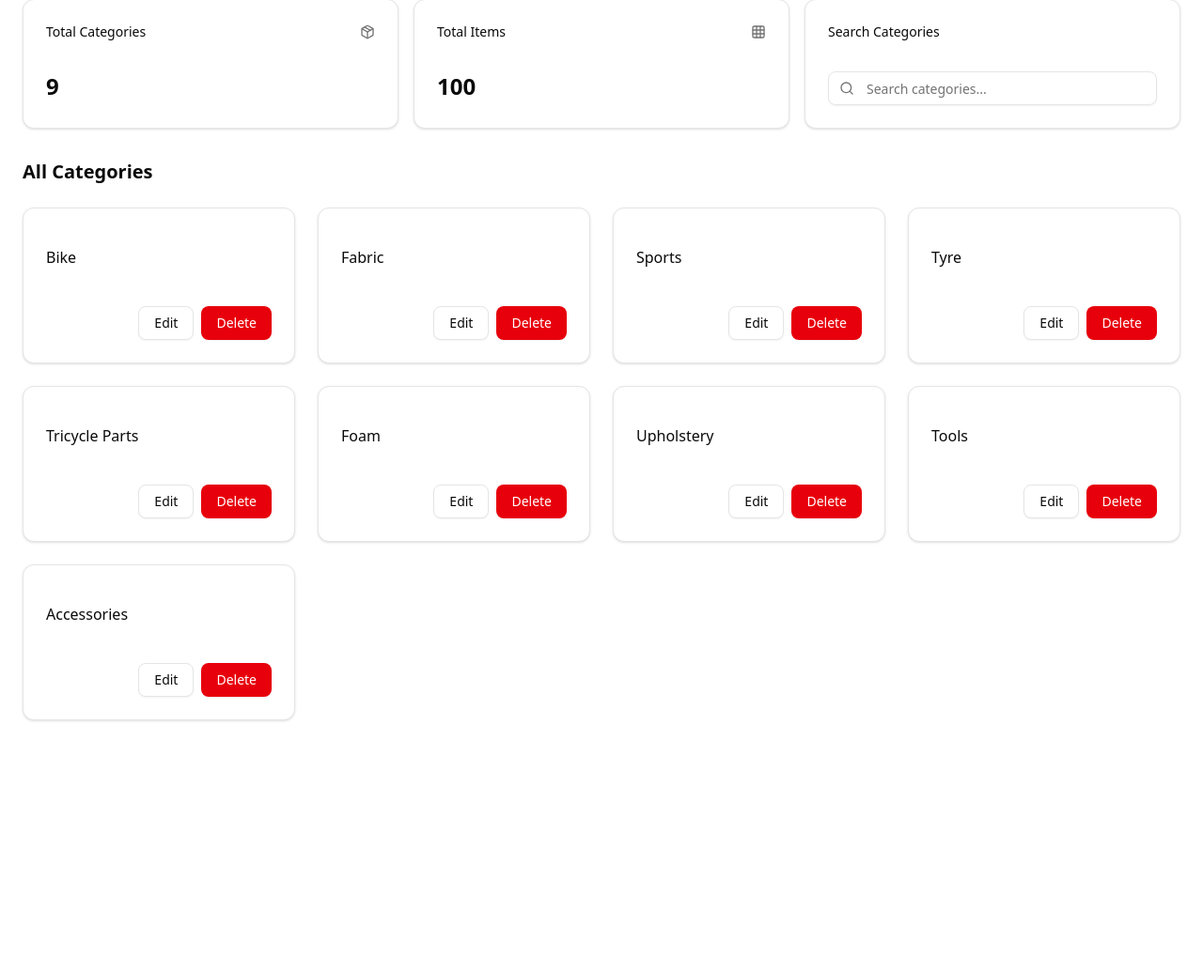
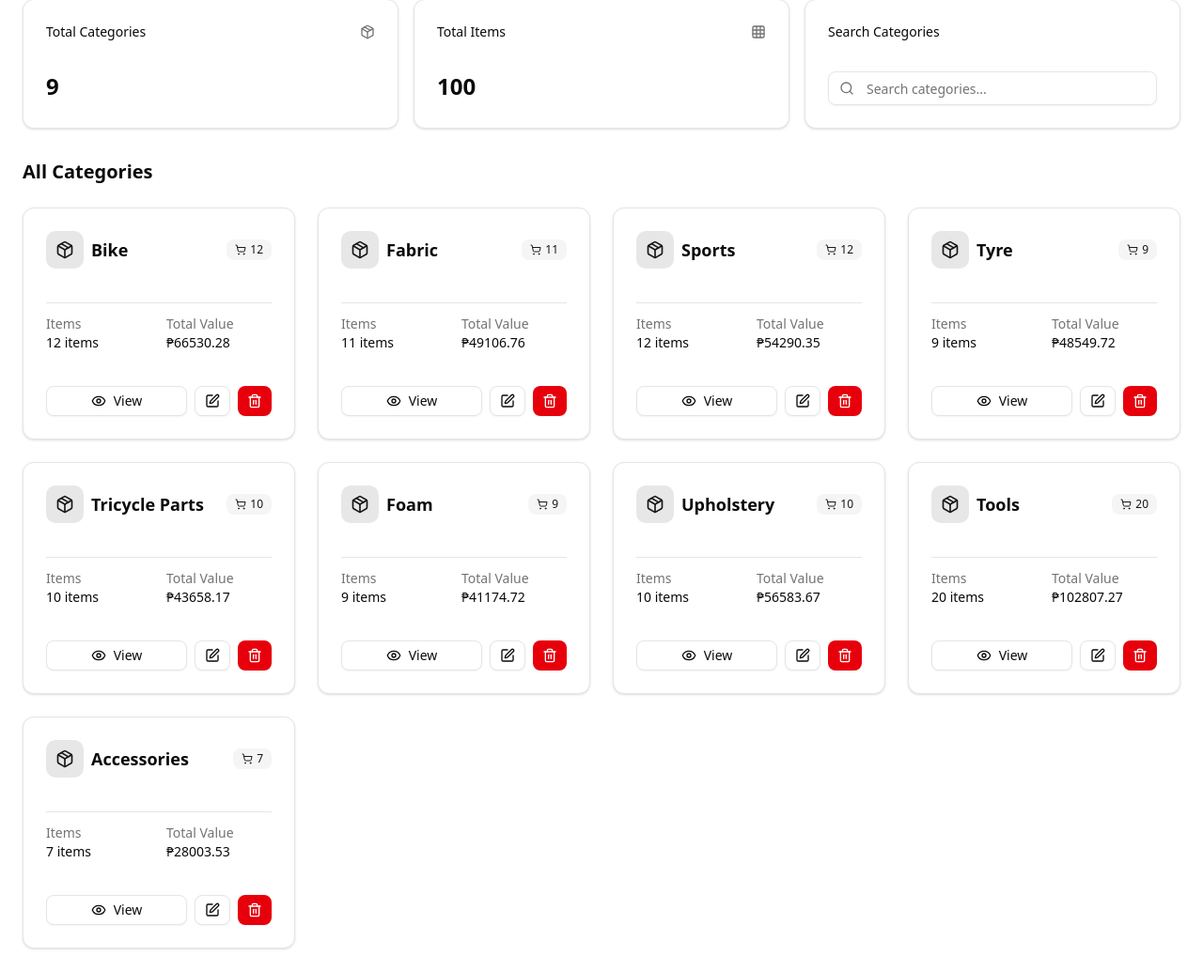
Before and after one commit to Rya-n123/novee-one, a Laravel app: page /categories in a window 1280 px wide. Shown: the part 182-1216 px from the top of the page at 94% size. Before the commit the page ends 950 px from the top, so only its background shows below. Run offline with Laravel 12, Linux system fonts and the light colour scheme; a user stored in the database is signed in; data comes from the database, SQL or seed files in the repository; style sheets or scripts are compiled from the project's sources; some libraries are stand-ins or nearby versions; some web fonts are replaced.

Commit message:
Enhanced CategoryCard with Professional Design
cgen-c871dc531b6a45d0b5c9b1ed94cb7b17

```diff
--- a/resources/js/components/categories/CategoryCard.tsx
+++ b/resources/js/components/categories/CategoryCard.tsx
@@ -1,8 +1,10 @@
-// components/categories/CategoryCard.tsx
 import TooltipWrapper from '@/components/TooltipWrapper';
 import { Button } from '@/components/ui/button';
-import { Card, CardContent, CardFooter } from '@/components/ui/card';
+import { Card, CardContent, CardFooter, CardHeader, CardTitle } from '@/components/ui/card';
+import { Badge } from '@/components/ui/badge';
+import { Separator } from '@/components/ui/separator';
 import { Category } from '@/types';
+import { Package, Edit, Trash2, Eye, ShoppingCart } from 'lucide-react';
 
 interface Props {
     category: Category;
@@ -12,23 +14,86 @@ interface Props {
 }
 
 export default function CategoryCard({ category, onEdit, onDelete, onView }: Props) {
+    const itemCount = (category as any).items?.length || 0;
+    const totalValue = (category as any).items?.reduce((sum: number, item: any) => sum + Number(item.price || 0), 0) || 0;
+
     return (
-        <Card className="cursor-pointer transition hover:ring-2 hover:ring-primary" onClick={() => onView(category)}>
-            <CardContent className="py-4">
-                <p className="font-medium">{category.name}</p>
+        <Card className="group cursor-pointer transition-all duration-200 hover:shadow-lg hover:scale-[1.02]" onClick={() => onView(category)}>
+            <CardHeader className="pb-3">
+                <div className="flex items-center justify-between">
+                    <div className="flex items-center gap-2">
+                        <div className="flex h-10 w-10 items-center justify-center rounded-lg bg-primary/10">
+                            <Package className="h-5 w-5 text-primary" />
+                        </div>
+                        <div>
+                            <CardTitle className="text-lg group-hover:text-primary transition-colors">
+                                {category.name}
+                            </CardTitle>
+                        </div>
+                    </div>
+                    <Badge variant="secondary" className="gap-1">
+                        <ShoppingCart className="h-3 w-3" />
+                        {itemCount}
+                    </Badge>
+                </div>
+            </CardHeader>
+
+            <CardContent className="pt-0">
+                <div className="space-y-3">
+                    <Separator />
+                    <div className="grid grid-cols-2 gap-4 text-sm">
+                        <div>
+                            <p className="text-muted-foreground">Items</p>
+                            <p className="font-medium">{itemCount} {itemCount === 1 ? 'item' : 'items'}</p>
+                        </div>
+                        <div>
+                            <p className="text-muted-foreground">Total Value</p>
+                            <p className="font-medium">₱{totalValue.toFixed(2)}</p>
+                        </div>
+                    </div>
+
+                    {itemCount === 0 && (
+                        <div className="flex items-center justify-center py-4 text-muted-foreground">
+                            <Package className="h-6 w-6 mr-2" />
+                            <span className="text-sm">No items yet</span>
+                        </div>
+                    )}
+                </div>
             </CardContent>
+
             <CardFooter
-                className="flex justify-end gap-2"
-                onClick={(e) => e.stopPropagation()} // Prevent triggering view when clicking buttons
+                className="flex gap-2 pt-3"
+                onClick={(e) => e.stopPropagation()}
             >
-                <TooltipWrapper label="Edit">
-                    <Button variant="outline" onClick={() => onEdit(category)}>
-                        Edit
+                <TooltipWrapper label="View Details">
+                    <Button
+                        variant="outline"
+                        size="sm"
+                        onClick={() => onView(category)}
+                        className="flex-1 gap-2"
+                    >
+                        <Eye className="h-4 w-4" />
+                        View
                     </Button>
                 </TooltipWrapper>
-                <TooltipWrapper label="Delete">
-                    <Button variant="destructive" onClick={() => onDelete(category)}>
-                        Delete
+                <TooltipWrapper label="Edit Category">
+                    <Button
+                        variant="outline"
+                        size="sm"
+                        onClick={() => onEdit(category)}
+                        className="gap-2"
+                    >
+                        <Edit className="h-4 w-4" />
+                    </Button>
+                </TooltipWrapper>
+                <TooltipWrapper label="Delete Category">
+                    <Button
+                        variant="destructive"
+                        size="sm"
+                        onClick={() => onDelete(category)}
+                        className="gap-2"
+                    >
+                        <Trash2 className="h-4 w-4" />
                     </Button>
                 </TooltipWrapper>
             </CardFooter>
```
